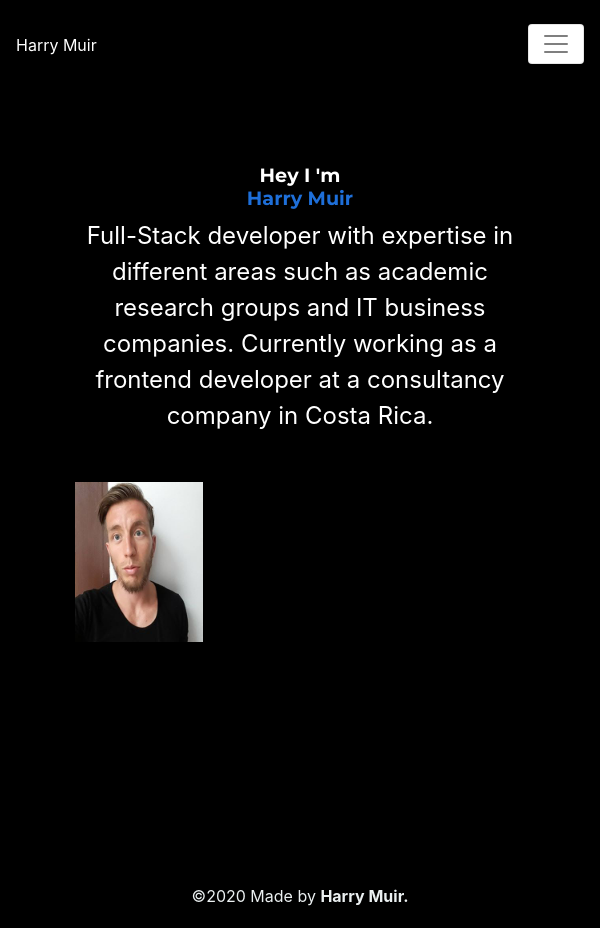
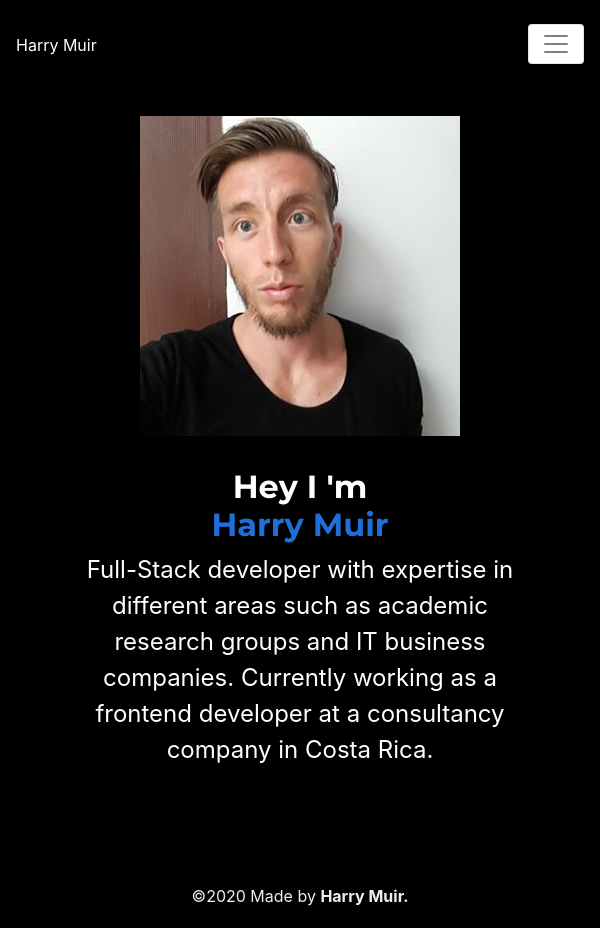
Before and after one commit to hmuir28/harrymuir.github.io, a React (Create React App) app: page / in a window 600 px wide. Built offline with nearby package versions, Linux system fonts and the light colour scheme.

Commit message:
Added media queries and fixed responsive for Home view

```diff
--- a/src/components/HomeMainPanel.js
+++ b/src/components/HomeMainPanel.js
@@ -6,13 +6,13 @@ import styles from 'styles/Home.module.css';
 const Home = ({ name, paragraph, authorImage }) => (
   <div className={styles.homeContainer}>
     <Row className={styles.content}>
-      <Col md={8}>
+      <Col className={styles.textCol} md={8}>
         <div className={styles.homeHeadWrapper}>
           <h1> Hey I 'm <br></br> <span>{name}</span></h1>
           <p>{paragraph}</p>
         </div>
       </Col>
-      <Col md={4}>
+      <Col className={styles.imgCol} md={4}>
         <div className={styles.imageContainer}>
           <img src={authorImage} alt="author" />
           <div className="bg" />
--- a/src/styles/Home.module.css
+++ b/src/styles/Home.module.css
@@ -34,12 +34,8 @@
 }
 
 @media only screen and (max-width: 600px) {
-  .homeContainer {
-    top: 6rem;
-  }
-
   .homeContainer .homeHeadWrapper {
-    top: 1.5rem;
+    margin-top: 4em;
     width: 100%;
   }
 
@@ -52,7 +48,6 @@
   .homeContainer .homeHeadWrapper p {
     font-size: 1.5rem;
     text-align: center;
-    top: 0rem;
   }
 
   .homeContainer .imageContainer img {
@@ -61,25 +56,36 @@
 }
 
 @media only screen and (min-width: 600px) and (max-width:800px) {
-  .homeContainer {
-    top: 6rem;
+  .homeContainer .content {
+    align-items: center;
+    display: flex;
+    flex-direction: column-reverse;
+    padding-top: 15%;
+  }
+
+  .homeContainer .content .textCol {
+    max-width: 100%;
+  }
+
+  .homeContainer .content .imgCol {
+    display: flex;
+    flex: auto;
+    justify-content: center;
+    max-width: 100%;
   }
 
   .homeContainer .homeHeadWrapper {
-    top: 1.5rem;
+    margin-top: 4em;
+    width: 100%;
   }
 
   .homeContainer .homeHeadWrapper h1 {
-    font-size: 1.2rem;
-  }
-
-  .homeContainer .homeHeadWrapper p {
-    top: 0rem;
+    font-size: 2rem;
   }
 
   .homeContainer .imageContainer img {
-    height: 10rem;
-    width: 8rem;
+    height: 20rem;
     top: 2rem;
+    width: 20rem;
   }
 }
```
